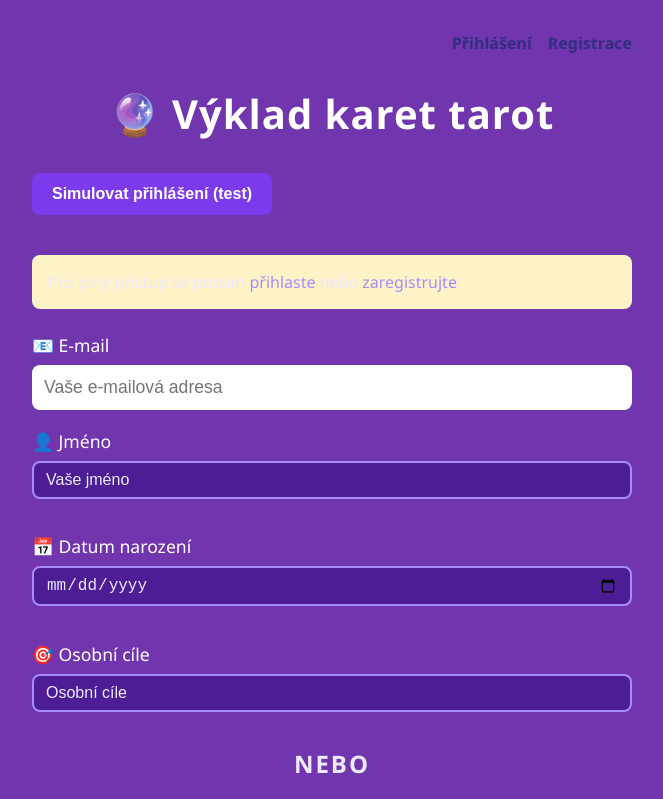
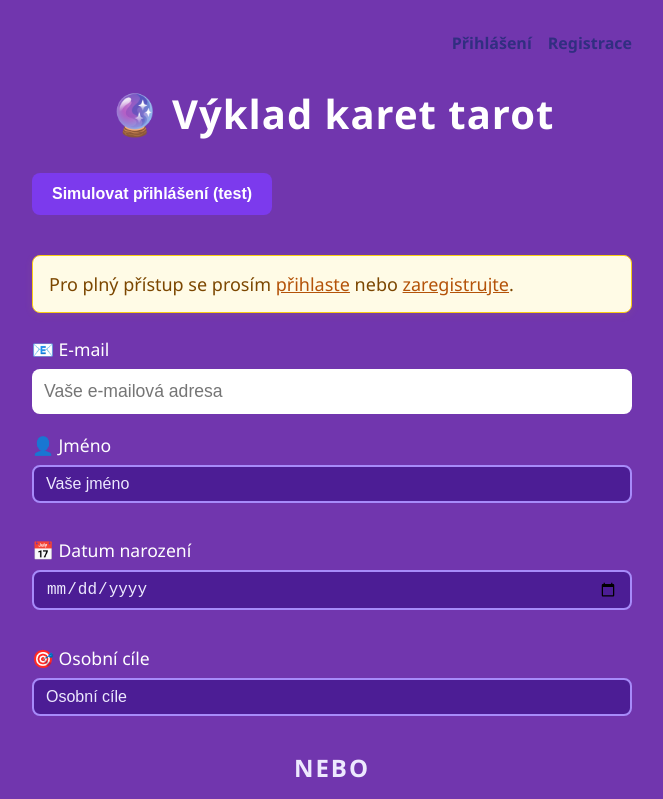
Before and after one commit to honzapoko/mindalize, a Next.js app: page / in a window 1280 px wide. Shown: the top 799 px of the page, without its empty margins (308-971 px from the left). Built offline with nearby package versions, Linux system fonts and the light colour scheme.

Commit message:
Update TarotReading.tsx

```diff
--- a/src/components/TarotReading.tsx
+++ b/src/components/TarotReading.tsx
@@ -234,16 +234,23 @@ const handleBuyPremium = async () => {
       <button type="button" onClick={() => setIsLoggedIn(true)} style={{ marginBottom: 16 }}>
         Simulovat přihlášení (test)
       </button>
-      {isLoggedIn ? (
-        <div style={{ margin: '24px 0', padding: 16, background: '#e0e7ff', borderRadius: 8 }}>
-         <strong>Vítejte, prémiový uživateli!</strong>
-         {/* Zde můžeš později přidat další prémiové funkce */}
-        </div>
-    ) : (
-       <div style={{ margin: '24px 0', padding: 16, background: '#fef3c7', borderRadius: 8 }}>
-       Pro plný přístup se prosím <Link href="/login">přihlaste</Link> nebo <Link href="/registrace">zaregistrujte</Link>.
-      </div>
-    )}
+{!isLoggedIn && (
+  <div
+    style={{
+      margin: '24px 0',
+      padding: 16,
+      background: '#fffbe6',
+      borderRadius: 8,
+      border: '1.5px solid #facc15',
+      color: '#7c4700',
+      fontWeight: 500,
+      fontSize: 18,
+      boxShadow: '0 2px 8px rgba(250,204,21,0.08)',
+    }}
+  >
+    Pro plný přístup se prosím <Link href="/login" style={{ color: '#b45309', textDecoration: 'underline' }}>přihlaste</Link> nebo <Link href="/registrace" style={{ color: '#b45309', textDecoration: 'underline' }}>zaregistrujte</Link>.
+  </div>
+)}
       <form onSubmit={handleDraw}>
         <div className="tarot-section">
           <label className="tarot-label">
```
